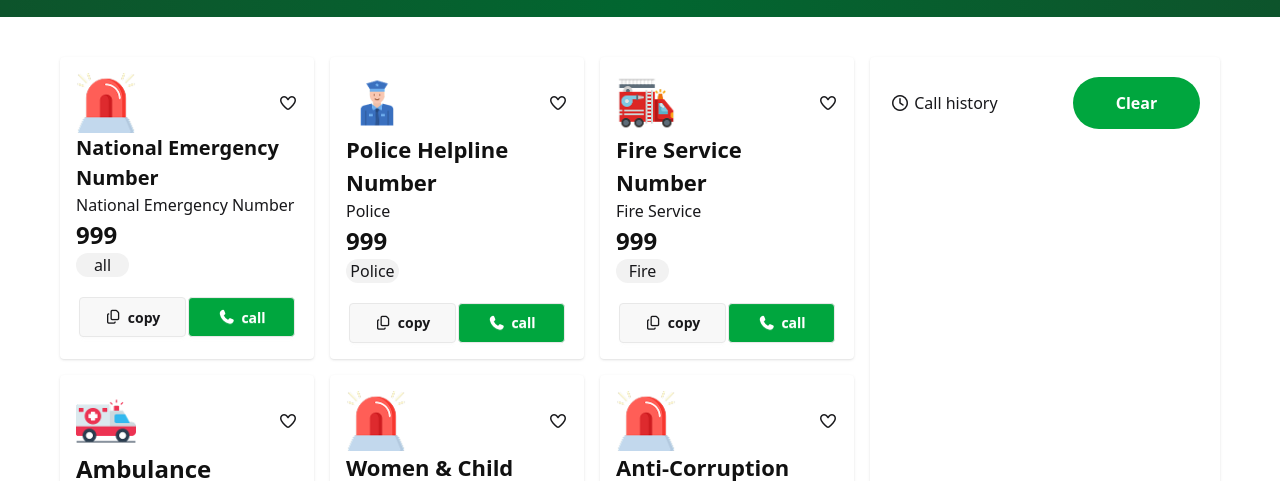
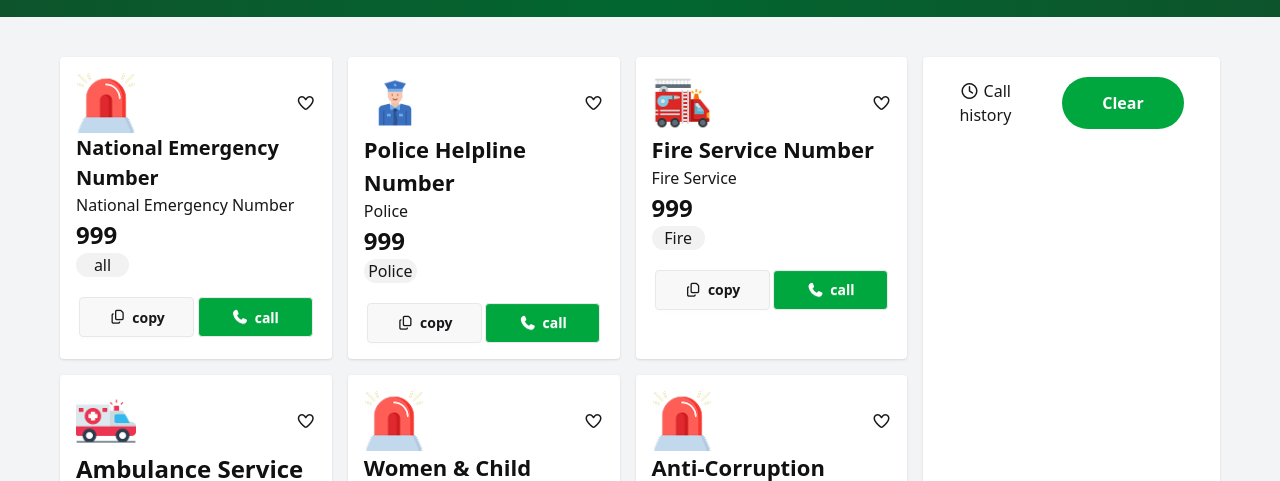
Before and after one commit to Wood-peekar/Assainment-5, a plain HTML site: page index.html in a window 1280 px wide. Both pictures are taken after a click on the button "Clear". Shown: the part 319-800 px from the top of the page. Drawn offline with nearby package versions, Linux system fonts and the light colour scheme.

Commit message:
final correction

```diff
--- a/index.html
+++ b/index.html
@@ -12,8 +12,8 @@
         crossorigin="anonymous" referrerpolicy="no-referrer" />
 </head>
 
-<body>
-    <nav class="flex justify-between mx-[60px] my-[24px]">
+<body class="bg-gray-100">
+    <nav class="flex justify-between mx-[60px] py-[24px]">
         <div class="flex items-center gap-3">
             <img class="max-w-[50px]" src="assets/logo.png" alt="">
             <h2 class="text-[#006747] max-w-[135px] text-[22px] font-extrabold">Emergency Service</h2>
@@ -46,10 +46,11 @@
             </div>
         </div>
     </div>
-    <div id="card-container" class="card-container flex px-[60px] max-w-[1800px] mx-auto gap-4">
-        <div class=" mt-10 grid grid-cols-3 rounded-b-lg gap-4">
+    <div id="card-container"
+        class="card-container flex flex-col px-4 lg:flex-row lg:px-[60px] max-w-[1800px] mx-auto gap-4">
+        <div class="mt-10 grid grid-cols-1 sm:grid-cols-2 lg:grid-cols-3 rounded-b-lg gap-4">
             <div class="card-box bg-white p-4 rounded shadow">
-                <div class="card max-w-[436px] mx-auto">
+                <div class="card w-full mx-auto">
                     <div class="card-bar flex justify-between items-center">
                         <div><img class="w-[60px]" src="assets/emergency.png" alt=""></div>
                         <button class="flat-heart"><i class="fa-slab-press fa-regular fa-heart"></i></button>
@@ -238,9 +239,9 @@
                 </div>
             </div>
         </div>
-        <div class="history-box-container bg-white rounded shadow mt-10">
-            <div id="history-box" class="w-[350px]">
-                <div class="flex justify-between items-center p-5">
+        <div class="history-box-container bg-white rounded shadow mt-10 w-full lg:w-[350px]">
+            <div id="history-box-container" class="w-full px-4">
+                <div class="flex justify-between items-center p-3 sm:p-5">
                     <h2 class="">
                         <i class="fa-regular fa-clock"></i>
                         <span>Call history</span>
@@ -249,9 +250,7 @@
                         class=" bg-[#00a63e] p-3 w-[127px] h-[52px] rounded-[50px] text-[white] font-extrabold">
                         Clear</button>
                 </div>
-                <div id="history-box-content" class="space-y-2">
-
-                </div>
+                <div id="history-box" class="p-5 space-y-2"></div>
             </div>
         </div>
         <script src="script.js"></script>
--- a/script.js
+++ b/script.js
@@ -30,9 +30,9 @@ for (const callButton of callButtons) {
       const TotalCoinCount = coinCount - 20;
       coinCountElement.innerText = TotalCoinCount;
       alert(` Calling ${subTitle} ${number}`)
-      const historyBoxContainer = getElement("history-box-content");
+      const historyBoxContainer = getElement("history-box");
       const historyBox = document.createElement("div");
-      historyBoxContent.innerHTML = `<div
+      historyBox.innerHTML = `<div
           class="card-box flex flex-col sm:flex-row items-start sm:items-center justify-between p-4 gap-3 m-4 rounded-xl bg-[#FAFAFA]"
         >
           <div class="title">
@@ -45,7 +45,7 @@ for (const callButton of callButtons) {
             <h1 class="text-xs md:text-sm text-gray-600">${new Date().toLocaleTimeString()}</h1>
           </div>
         </div>`
-      historyBoxContainer.appendChild(historyBoxContent);
+      historyBoxContainer.appendChild(historyBox);
     } else {
       alert("You've not sufficient coin.You need atleast 20 coin");
     }
@@ -76,8 +76,9 @@ for (const copyBtn of copyBtns) {
 // clear history
 
 const clearBtn = getElement("clear-history");
-const historyBoxContent = getElement("history-box-content");
+const historyBoxContainer = getElement("history-box");
 
 clearBtn.addEventListener("click", function () {
-  historyBoxContent.innerHTML = ``;
+  historyBoxContainer.innerHTML = ``;
+  console.log(historyBoxContainer.innerHTML = ``)
 });
```
